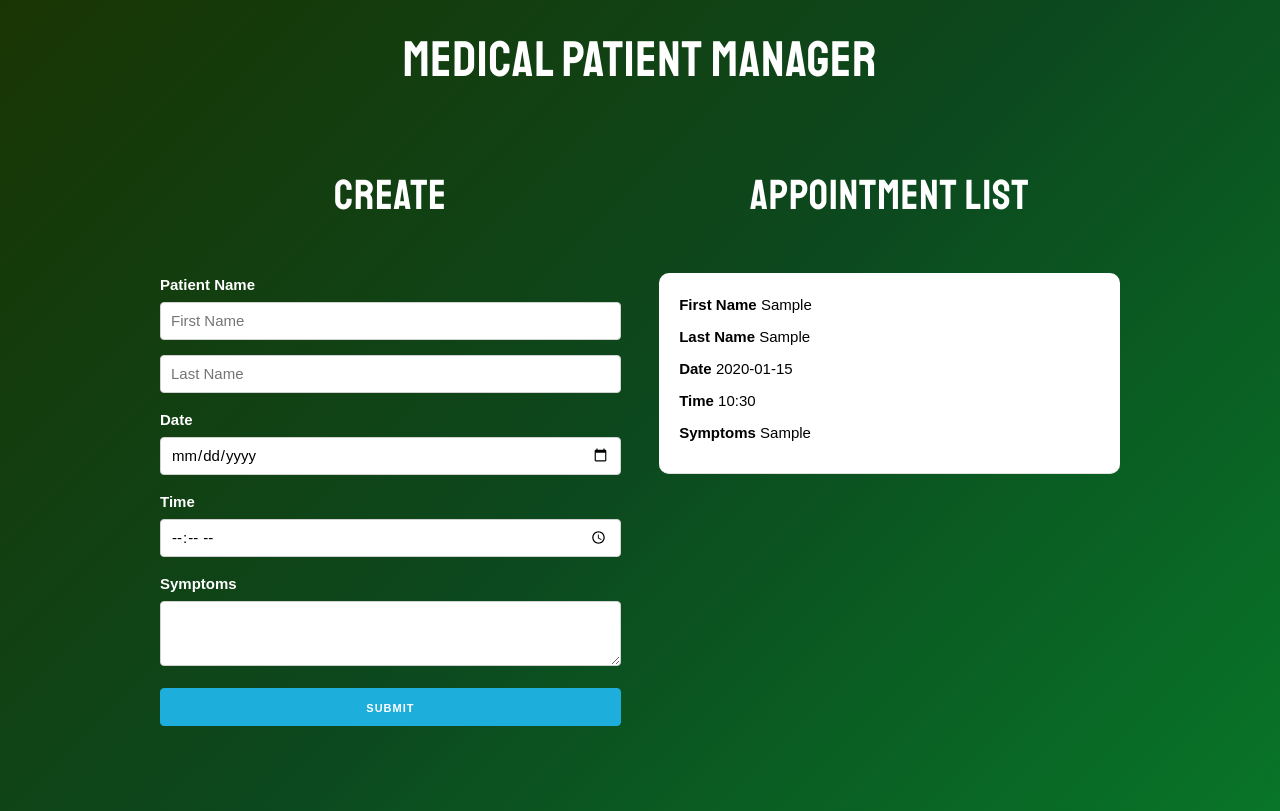
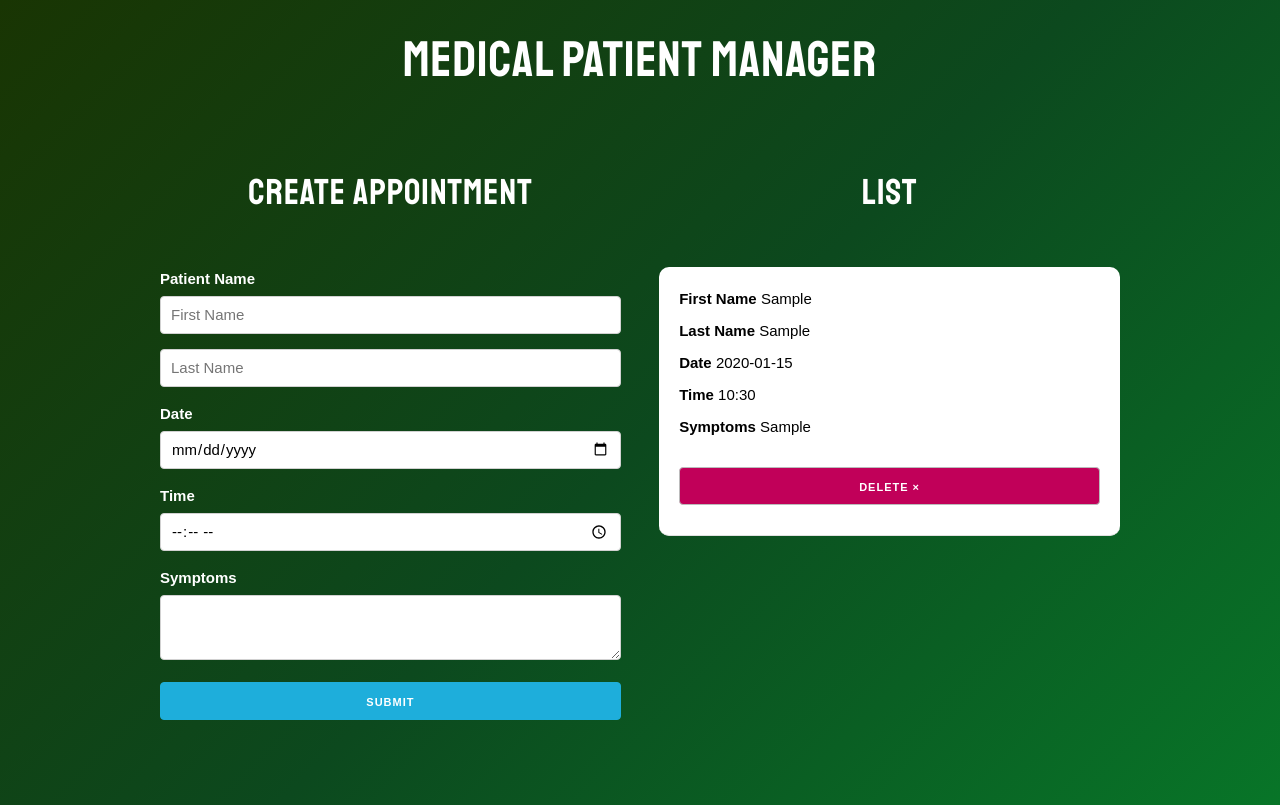
Before and after one commit to DaniPinelli/dates, a React (Create React App) app: page / in a window 1280 px wide. Both pictures are taken after typing "Sample", "Sample", "2020-01-15", "10:30", "Sample" into the empty fields and a click on the button "SUBMIT". Built offline with nearby package versions, Linux system fonts and the light colour scheme.

Commit message:
Added delete functions

```diff
--- a/src/App.js
+++ b/src/App.js
@@ -1,4 +1,4 @@
-import React, { Fragment, useState } from "react";
+import React, { Fragment, useState, useEffect } from "react";
 import Form from "./components/Form";
 import Date from "./components/Date";
 
@@ -6,10 +6,24 @@ function App() {
   //Dates array
   const [dates, storeDates] = useState([]);
 
+  //Using useEffect when state changes
+  useEffect(() => {
+    console.log("Document ready or something happens");
+  }, [dates]);
+
   //Taking new dates and add the new date
   const createDate = (date) => {
     storeDates([...dates, date]);
   };
+
+  //Delete dates by id
+  const deleteDate = (id) => {
+    const newDates = dates.filter((date) => date.id !== id);
+    storeDates(newDates);
+  };
+
+  //Optional messagge
+  const title = dates.length === 0 ? "" : "List";
 
   return (
     <Fragment>
@@ -21,9 +35,9 @@ function App() {
             <Form createDate={createDate} />
           </div>
           <div className="one-half column">
-            <h2>Appointment list</h2>
+            <h3>{title}</h3>
             {dates.map((date) => (
-              <Date key={date.id} date={date} />
+              <Date key={date.id} date={date} deleteDate={deleteDate} />
             ))}
           </div>
         </div>
--- a/src/components/Date.js
+++ b/src/components/Date.js
@@ -1,5 +1,6 @@
 import React from "react";
-const Date = ({ date }) => (
+
+const Date = ({ date, deleteDate }) => (
   <div className="date">
     <p>
       First Name <span> {date.name} </span>
@@ -16,6 +17,13 @@ const Date = ({ date }) => (
     <p>
       Symptoms <span> {date.symptoms} </span>
     </p>
+
+    <button
+      className="button delete u-full-width"
+      onClick={() => deleteDate(date.id)}
+    >
+      Delete &times;
+    </button>
   </div>
 );
 
--- a/src/components/Form.js
+++ b/src/components/Form.js
@@ -61,7 +61,7 @@ const Form = ({ createDate }) => {
 
   return (
     <Fragment>
-      <h2>Create </h2>
+      <h3>Create Appointment</h3>
 
       {error ? <p className="alert-error">Please complete all fields</p> : null}
 
--- a/src/index.css
+++ b/src/index.css
@@ -9,7 +9,7 @@ body {
   min-height: 100%;
   padding-bottom: 5rem;
 }
-h1, h2  {
+h1, h2, h3  {
   color: white;
   padding: 3rem 0;
   text-align: center;
@@ -66,3 +66,10 @@ input[type="time"] {
   text-align: center;
   font-family:  'Staatliches', cursive;
 }
+
+.button.delete,
+.button.delete:hover {
+  background-color: #c10059;
+  color: white;
+  margin-top: 2rem;
+}
```
